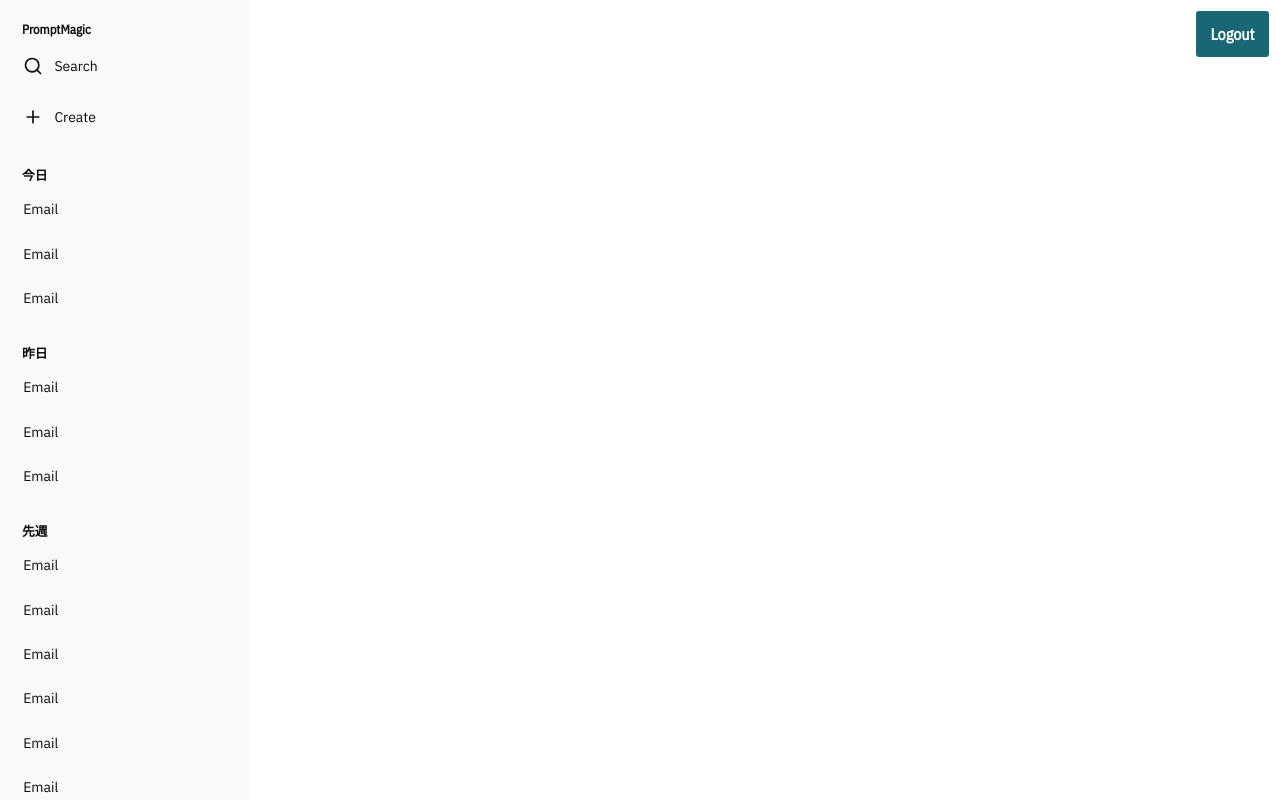
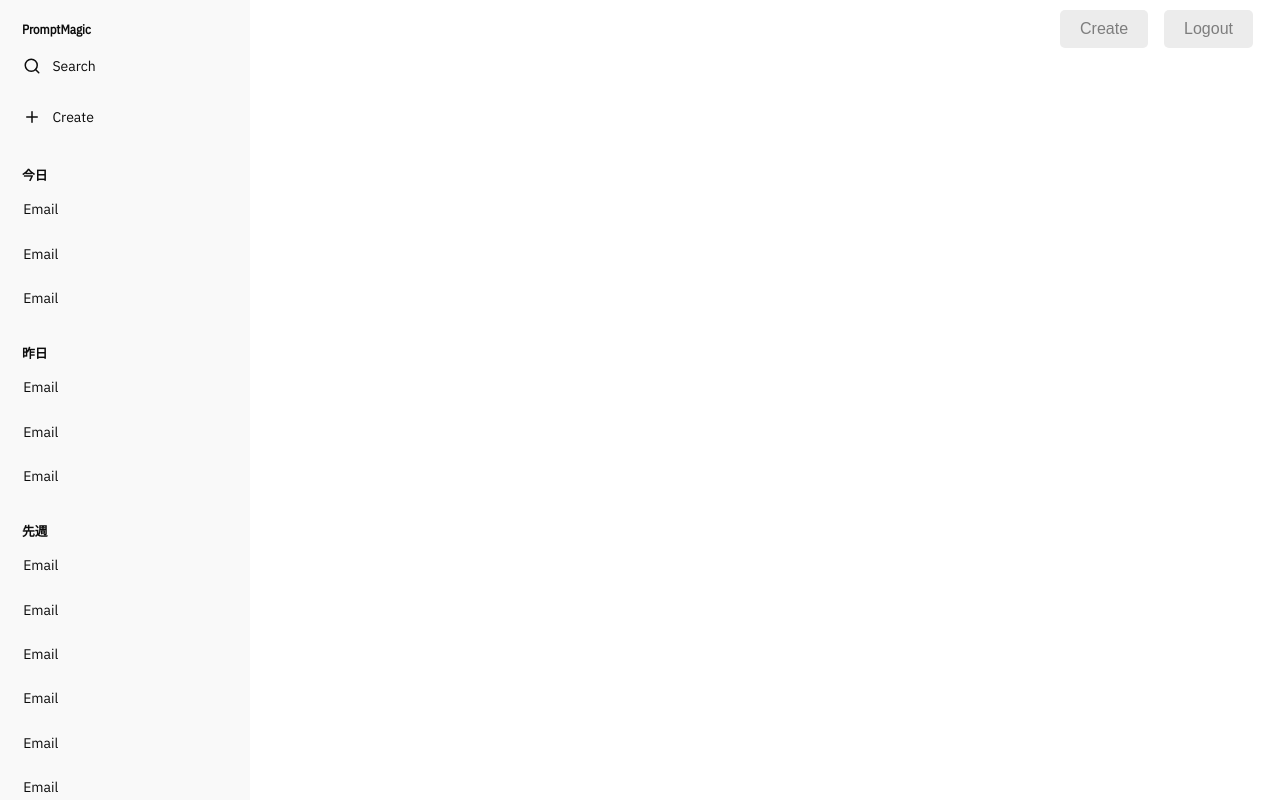
Before and after one commit to dominiksakic/FE_test, a React (Vite) app in the folder magic/: page /homepage in a window 1280 px wide. Built offline with nearby package versions, Linux system fonts and the light colour scheme.

Commit message:
feat: add new botton and styling to botton

```diff
--- a/magic/src/index.css
+++ b/magic/src/index.css
@@ -249,14 +249,9 @@ h2 {
   border-radius: 8px;
 }
 
-.sidebar .link div {
-  padding: 0.2rem;
-}
-.sidebar h2 {
-  padding-top: 1.5rem;
-  font-size: 0.8rem;
-  padding-left: 10px;
-  font-weight: bold;
+.sidebar .link:focus {
+  background-color: var(--sidebar-surface-secondary);
+  border-radius: 8px;
 }
 
 .link .icon-container {
@@ -266,8 +261,18 @@ h2 {
 
 .icon {
   margin-right: 8px;
-  width: 20px;
-  height: 20px;
+  width: 18px;
+  height: 18px;
+}
+
+.sidebar .link div {
+  padding: 0.2rem;
+}
+.sidebar h2 {
+  padding-top: 1.5rem;
+  font-size: 0.8rem;
+  padding-left: 10px;
+  font-weight: bold;
 }
 
 /* Search Component */
@@ -664,20 +669,32 @@ h2 {
 }
 
 .logout-button {
+  display: flex;
+  gap: 1rem;
   position: absolute;
   top: 10px;
-  right: 10px;
-  width: 75px;
-  background-color: var(--green);
+  right: 20px;
+  width: 200px;
 }
 
-.logout-button:hover {
-  background-color: var(--lightgray);
+.main-window-botton {
+  color: var(--text-secondary);
+  border: none;
+  border-radius: 5px;
+  cursor: pointer;
+  font-size: 16px;
+  font-weight: 500;
+  transition: background-color 0.3s ease;
+  padding: 10px 20px;
+  background-color: var(--sidebar-surface-secondary);
 }
 
-.main-button-container {
-  display: flex;
-  flex-direction: column;
+.main-window-botton:hover {
+  background-color: var(--sidebar-surface-tertiary);
+}
+
+.main-window-botton:focus {
+  background-color: var(--sidebar-surface-tertiary);
 }
 
 .search-button,
--- a/magic/src/routes/homepage.tsx
+++ b/magic/src/routes/homepage.tsx
@@ -99,9 +99,12 @@ const Homepage = () => {
       </div>
       <div className="outlet">
         <Outlet />
-        <button className="button-5 logout-button" onClick={handleLogout}>
-          Logout
-        </button>
+        <div className="logout-button">
+          <button className="main-window-botton">Create</button>
+          <button className="main-window-botton" onClick={handleLogout}>
+            Logout
+          </button>
+        </div>
       </div>
     </div>
   );
```
